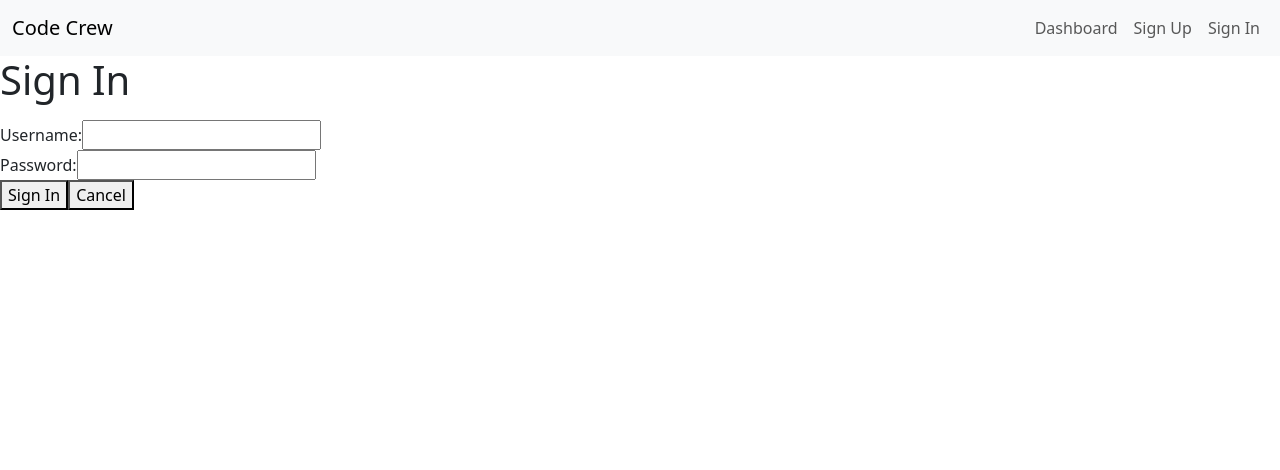
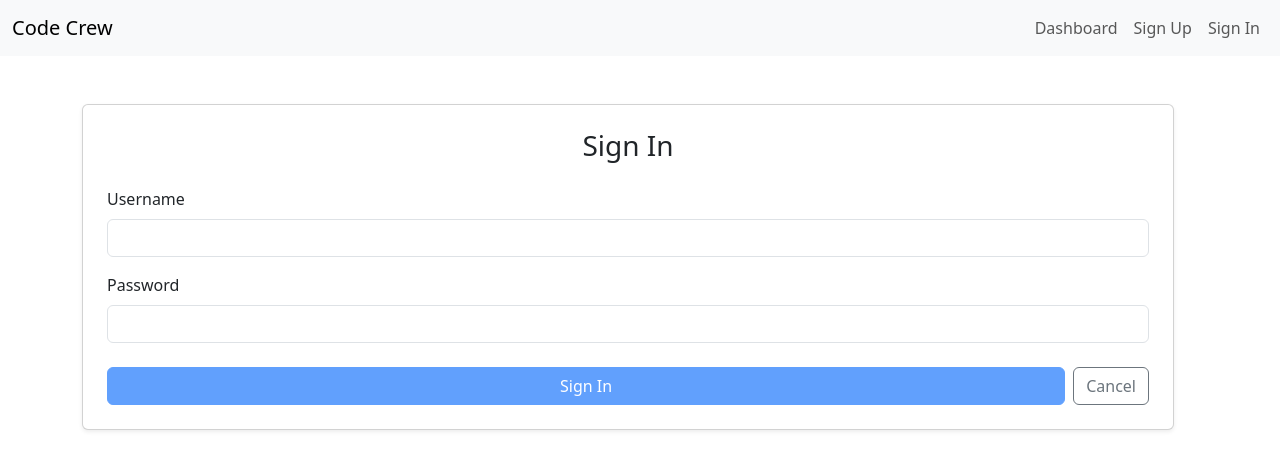
Before and after one commit to Mohammed-M8/codecrew-frontend, a React (Vite) app: page /sign-in in a window 1280 px wide. Shown: the top 470 px of the page. Built offline with nearby package versions, Linux system fonts and the light colour scheme; no server answers.

Commit message:
refactor Navbar,Landing Page, SignIn and SignUp pages to bootstrap components

```diff
--- a/src/components/Landing/Landing.jsx
+++ b/src/components/Landing/Landing.jsx
@@ -1,8 +1,40 @@
+import { Link } from 'react-router';
+
 const Landing = () => {
   return (
-    <main>
-      <h1>Hello, you are on the landing page for visitors.</h1>
-      <p>Sign up now, or sign in to see your super secret dashboard!</p>
+    <main className="container py-5">
+      <div className="text-center mb-5">
+        <h1 className="display-5 fw-bold">Welcome to Code Crew</h1>
+        <p className="lead text-secondary">
+          Sign up now, or sign in to see your dashboard.
+        </p>
+      </div>
+
+      <div className="row justify-content-center g-4">
+        <div className="col-12 col-md-5">
+          <div className="card h-100 shadow-sm">
+            <div className="card-body text-center d-flex flex-column">
+              <h5 className="card-title">New here?</h5>
+              <p className="card-text flex-grow-1">
+                Create an account to start building projects or join a team.
+              </p>
+              <Link to="/sign-up" className="btn btn-primary">Sign Up</Link>
+            </div>
+          </div>
+        </div>
+
+        <div className="col-12 col-md-5">
+          <div className="card h-100 shadow-sm">
+            <div className="card-body text-center d-flex flex-column">
+              <h5 className="card-title">Already a member?</h5>
+              <p className="card-text flex-grow-1">
+                Sign in to see your dashboard and manage your projects.
+              </p>
+              <Link to="/sign-in" className="btn btn-outline-primary">Sign In</Link>
+            </div>
+          </div>
+        </div>
+      </div>
     </main>
   );
 };
--- a/src/components/NavBar/NavBar.jsx
+++ b/src/components/NavBar/NavBar.jsx
@@ -6,7 +6,7 @@ const NavBar = () => {
 
   const { user, setUser } = useContext(UserContext)
 
-  const handleSignOut = ()=>{
+  const handleSignOut = () => {
     localStorage.removeItem('token')
     setUser(null)
   }
--- a/src/components/SignInForm/SignInForm.jsx
+++ b/src/components/SignInForm/SignInForm.jsx
@@ -24,8 +24,6 @@ const SignInForm = () => {
   const handleSubmit = async (evt) => {
     evt.preventDefault();
     try {
-      // This function doesn't exist yet, but we'll create it soon.
-      // It will cause an error right now
       const signedInUser = await signIn(formData);
 
       setUser(signedInUser);
@@ -35,40 +33,65 @@ const SignInForm = () => {
     }
   };
 
+  const isFormInvalid = () => {
+    return !(formData.username && formData.password);
+  };
+
+
   return (
-    <main>
-      <h1>Sign In</h1>
-      <p>{message}</p>
-      <form autoComplete='off' onSubmit={handleSubmit}>
-        <div>
-          <label htmlFor='email'>Username:</label>
+    <main className="container w-100 py-5">
+      <div className="row w-100 justify-content-center">
+        <div className="col-12 w-100 col-md-6 col-lg-4">
+          <div className="card w-90 shadow-sm">
+            <div className="card-body p-4">
+              <h1 className="h3 text-center mb-4">Sign In</h1>
+
+              {message && (
+                <div className="alert alert-danger py-2" role="alert">
+                  {message}
+                </div>
+              )}
+
+              <form autoComplete="off" onSubmit={handleSubmit}>
+                <div className="mb-3">
+                  <label htmlFor="username" className="form-label">Username</label>
                   <input
-            type='text'
-            autoComplete='off'
-            id='username'
+                    type="text"
+                    autoComplete="off"
+                    id="username"
+                    className="form-control"
                     value={formData.username}
-            name='username'
+                    name="username"
                     onChange={handleChange}
                     required
                   />
                 </div>
-        <div>
-          <label htmlFor='password'>Password:</label>
+
+                <div className="mb-4">
+                  <label htmlFor="password" className="form-label">Password</label>
                   <input
-            type='password'
-            autoComplete='off'
-            id='password'
+                    type="password"
+                    autoComplete="off"
+                    id="password"
+                    className="form-control"
                     value={formData.password}
-            name='password'
+                    name="password"
                     onChange={handleChange}
                     required
                   />
                 </div>
-        <div>
-          <button>Sign In</button>
-          <button onClick={() => navigate('/')}>Cancel</button>
+
+                <div className="d-flex gap-2">
+                  <button disabled={isFormInvalid()} type="submit" className="btn btn-primary flex-grow-1">Sign In</button>
+                  <button type="button" className="btn btn-outline-secondary" onClick={() => navigate('/')}>
+                    Cancel
+                  </button>
                 </div>
               </form>
+            </div>
+          </div>
+        </div>
+      </div>
     </main>
   );
 };
--- a/src/components/SignUpForm/SignUpForm.jsx
+++ b/src/components/SignUpForm/SignUpForm.jsx
@@ -1,89 +1,196 @@
-// SignUpForm.jsx
-
 import { useContext, useState } from 'react';
 import { useNavigate } from 'react-router';
 
-// Services
 import { signUp } from '../../services/authService';
 import { UserContext } from '../../contexts/UserContext';
 
-
-const SignUpForm = (props) => {
-  const { setUser } = useContext(UserContext)
+const SignUpForm = () => {
+  const { setUser } = useContext(UserContext);
   const navigate = useNavigate();
   const [message, setMessage] = useState('');
+  const [skillInput, setSkillInput] = useState('');
   const [formData, setFormData] = useState({
     username: '',
     password: '',
     passwordConf: '',
+    email: '',
+    skills: [],
+    githubUsername: ''
   });
 
-  const { username, password, passwordConf } = formData;
+  const { username, password, passwordConf, email, skills, githubUsername } = formData;
 
   const handleChange = (evt) => {
     setMessage('');
     setFormData({ ...formData, [evt.target.name]: evt.target.value });
   };
 
+  const addSkill = () => {
+    const trimmed = skillInput.trim();
+    if (trimmed && !skills.includes(trimmed)) {
+      setFormData({ ...formData, skills: [...skills, trimmed] });
+    }
+    setSkillInput('');
+  };
+
+  const handleSkillKeyDown = (evt) => {
+    if (evt.key === 'Enter' || evt.key === ',') {
+      evt.preventDefault();
+      addSkill();
+    }
+  };
+
+  const removeSkill = (skillToRemove) => {
+    setFormData({ ...formData, skills: skills.filter(s => s !== skillToRemove) });
+  };
+
   const handleSubmit = async (evt) => {
     evt.preventDefault();
     try {
       const newUser = await signUp(formData);
-      setUser(newUser)
-      navigate('/')
+      setUser(newUser);
+      navigate('/');
     } catch (error) {
-      console.log(error.message)
+      setMessage(error.message);
     }
-
   };
 
   const isFormInvalid = () => {
-    return !(username && password && password === passwordConf);
+    return !(username && password && password === passwordConf && email && skills.length > 0 && githubUsername);
   };
 
   return (
-    <main>
-      <h1>Sign Up</h1>
-      <p>{message}</p>
+    <main className="container w-100 py-5">
+      <div className="row w-100 justify-content-center">
+        <div className="col-12 w-100 col-md-6 col-lg-4">
+          <div className="card w-90 shadow-sm">
+            <div className="card-body p-4">
+              <h1 className="h3 text-center mb-4">Sign Up</h1>
+
+              {message && (
+                <div className="alert alert-danger py-2" role="alert">
+                  {message}
+                </div>
+              )}
+
               <form onSubmit={handleSubmit}>
-        <div>
-          <label htmlFor='username'>Username:</label>
+                <div className="mb-3">
+                  <label htmlFor="username" className="form-label">Username</label>
                   <input
-            type='text'
-            id='name'
+                    type="text"
+                    id="username"
+                    className="form-control"
                     value={username}
-            name='username'
+                    name="username"
                     onChange={handleChange}
                     required
                   />
                 </div>
-        <div>
-          <label htmlFor='password'>Password:</label>
+
+                <div className="mb-3">
+                  <label htmlFor="email" className="form-label">Email</label>
                   <input
-            type='password'
-            id='password'
-            value={password}
-            name='password'
+                    type="email"
+                    id="email"
+                    className="form-control"
+                    value={email}
+                    name="email"
                     onChange={handleChange}
                     required
                   />
                 </div>
-        <div>
-          <label htmlFor='confirm'>Confirm Password:</label>
+
+                <div className="mb-3">
+                  <label htmlFor="skills" className="form-label">Skills                  </label>
+
                   <input
-            type='password'
-            id='confirm'
-            value={passwordConf}
-            name='passwordConf'
+                    type="text"
+                    id="skills"
+                    className="form-control mb-2"
+                    value={skillInput}
+                    onChange={(evt) => setSkillInput(evt.target.value)}
+                    onKeyDown={handleSkillKeyDown}
+                    placeholder="Type a Skill and press Enter"
+                  />
+                  <button onClick={addSkill} className='btn btn-success'>Add Skill</button>
+                  {skills.length > 0 && (
+                    <div className="d-flex flex-wrap gap-2 mt-2">
+                      {skills.map((skill) => (
+                        <span key={skill} className="badge text-bg-secondary d-flex align-items-center gap-1">
+                          {skill}
+                          <button
+                            type="button"
+                            className="btn-close btn-close-white"
+                            style={{ fontSize: '0.6rem' }}
+                            aria-label={`Remove ${skill}`}
+                            onClick={() => removeSkill(skill)}
+                          ></button>
+                        </span>
+                      ))}
+                    </div>
+                  )}
+                </div>
+
+                <div className="mb-3">
+                  <label htmlFor="githubUsername" className="form-label">Github Username</label>
+                  <input
+                    type="text"
+                    id="githubUsername"
+                    className="form-control"
+                    value={githubUsername}
+                    name="githubUsername"
                     onChange={handleChange}
                     required
                   />
                 </div>
-        <div>
-          <button disabled={isFormInvalid()}>Sign Up</button>
-          <button onClick={() => navigate('/')}>Cancel</button>
+
+                <div className="mb-3">
+                  <label htmlFor="password" className="form-label">Password</label>
+                  <input
+                    type="password"
+                    id="password"
+                    className="form-control"
+                    value={password}
+                    name="password"
+                    onChange={handleChange}
+                    required
+                  />
+                </div>
+
+                <div className="mb-4">
+                  <label htmlFor="confirm" className="form-label">Confirm Password</label>
+                  <input
+                    type="password"
+                    id="confirm"
+                    className="form-control"
+                    value={passwordConf}
+                    name="passwordConf"
+                    onChange={handleChange}
+                    required
+                  />
+                </div>
+
+                <div className="d-flex gap-2">
+                  <button
+                    type="submit"
+                    disabled={isFormInvalid()}
+                    className="btn btn-primary flex-grow-1"
+                  >
+                    Sign Up
+                  </button>
+                  <button
+                    type="button"
+                    className="btn btn-outline-secondary"
+                    onClick={() => navigate('/')}
+                  >
+                    Cancel
+                  </button>
                 </div>
               </form>
+            </div>
+          </div>
+        </div>
+      </div>
     </main>
   );
 };
```
Lines whose indentation alone changed are shown as unchanged.
